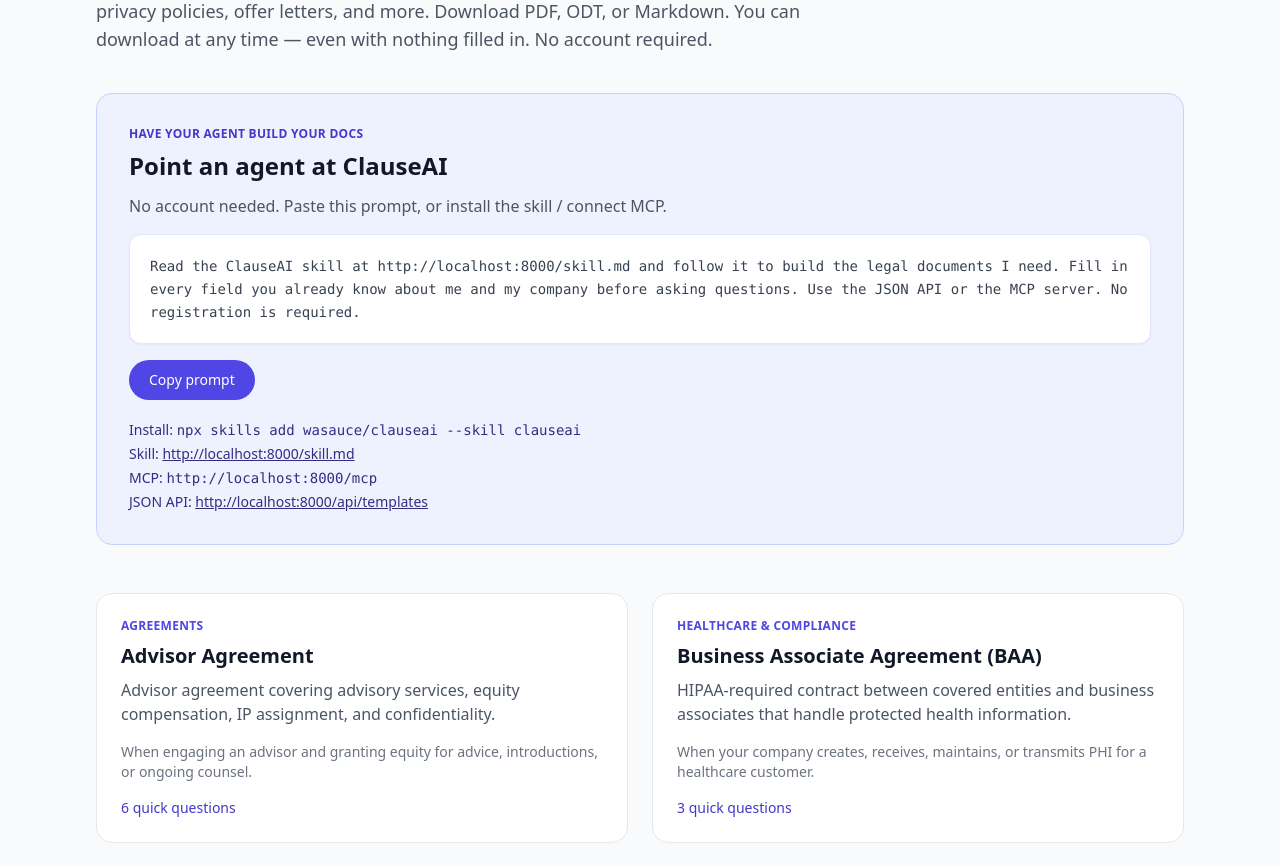
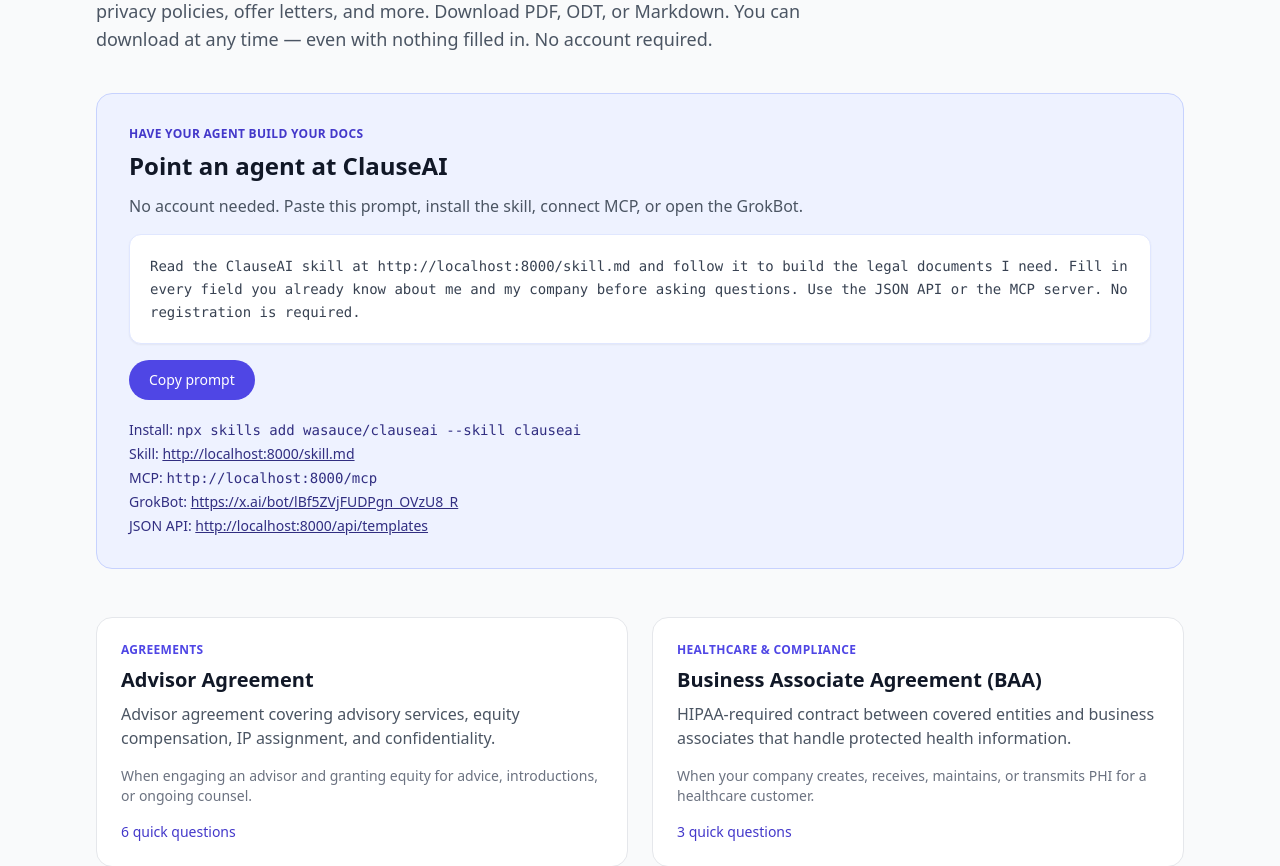
Before and after one commit to wasauce/clauseai, a FastAPI app: page / in a window 1280 px wide. Shown: the part 192-1058 px from the top of the page. Run offline with FastAPI, Linux system fonts and the light colour scheme; parts of the project's set-up code (start-up, migrations or seed data) failed here and were passed over; some libraries are stand-ins or nearby versions.

Commit message:
grok bot
Co-authored-by: Cursor <cursoragent@cursor.com>

```diff
--- a/clauseai/config.py
+++ b/clauseai/config.py
@@ -5,6 +5,7 @@ from __future__ import annotations
 import os
 
 PRODUCTION_BASE_URL = "https://clauseai.exe.xyz"
+GROKBOT_URL = "https://x.ai/bot/lBf5ZVjFUDPgn_OVzU8_R"
 GITHUB_REPO = "wasauce/clauseai"
 SKILL_INSTALL_COMMAND = "npx skills add wasauce/clauseai --skill clauseai"
 LISTING_DESCRIPTION = (
--- a/clauseai/routes.py
+++ b/clauseai/routes.py
@@ -15,6 +15,7 @@ from pydantic import BaseModel, EmailStr, Field, ValidationError
 
 from clauseai.config import (
     GITHUB_REPO,
+    GROKBOT_URL,
     LISTING_DESCRIPTION,
     PRODUCTION_BASE_URL,
     SKILL_INSTALL_COMMAND,
@@ -63,6 +64,7 @@ def _page_context(request: Request, **kwargs: Any) -> dict[str, Any]:
         "skill_url": f"{base_url}/skill.md",
         "mcp_url": f"{base_url}/mcp",
         "api_url": f"{base_url}/api/templates",
+        "grokbot_url": GROKBOT_URL,
         "skill_install": SKILL_INSTALL_COMMAND,
         "agent_prompt": (
             f"Read the ClauseAI skill at {base_url}/skill.md "
@@ -203,7 +205,7 @@ def build_llms_txt(base_url: Optional[str] = None) -> str:
             f"> {LISTING_DESCRIPTION}",
             "",
             "ClauseAI fills attorney-drafted General Legal CC0 templates.",
-            "Connect over MCP or install the skill. No account is required.",
+            "Connect over MCP, install the skill, or use the GrokBot. No account is required.",
             "",
             "## Skill and MCP",
             "",
@@ -211,6 +213,7 @@ def build_llms_txt(base_url: Optional[str] = None) -> str:
             f"- [Well-known skill]({root}/.well-known/skills/clauseai/SKILL.md): Installer alias",
             f"- [MCP server]({root}/mcp): Streamable HTTP tools for listing, inspecting, and generating documents",
             f"- [Install the skill]({github}): `{SKILL_INSTALL_COMMAND}`",
+            f"- [GrokBot]({GROKBOT_URL}): GrokBot version of ClauseAI",
             "",
             "## API",
             "",
@@ -221,7 +224,7 @@ def build_llms_txt(base_url: Optional[str] = None) -> str:
             "## Templates",
             "",
             f"- [Gallery]({root}/): Human-readable template catalog",
-            f"- [Generate a mutual NDA]({root}/examples/generate-nda.md): Walkthrough with install command, MCP URL, and sample output",
+            f"- [Generate a mutual NDA]({root}/examples/generate-nda.md): Walkthrough with install command, MCP URL, GrokBot, and sample output",
             "",
             "## Optional",
             "",
--- a/templates/agent_box.html
+++ b/templates/agent_box.html
@@ -15,7 +15,7 @@
         Point an agent at ClauseAI
     </h2>
     <p class="text-gray-600 mb-4">
-        No account needed. Paste this prompt, or install the skill / connect MCP.
+        No account needed. Paste this prompt, install the skill, connect MCP, or open the GrokBot.
     </p>
     <div class="bg-white border border-indigo-100 rounded-xl p-4 sm:p-5 text-left shadow-sm">
         <p class="font-mono text-sm text-gray-700 leading-relaxed break-words">
@@ -43,6 +43,10 @@
             <code class="break-all">{{ mcp_url }}</code>
         </li>
         <li>
+            GrokBot:
+            <a class="underline break-all" href="{{ grokbot_url }}">{{ grokbot_url }}</a>
+        </li>
+        <li>
             JSON API:
             <a class="underline break-all" href="{{ api_url }}">{{ api_url }}</a>
         </li>
```
Also changed, not shown: examples/generate-nda.md (+6 -0 lines), skills/clauseai/SKILL.md (+1 -0 lines), tests/test_clauseai.py (+4 -0 lines), README.md.
